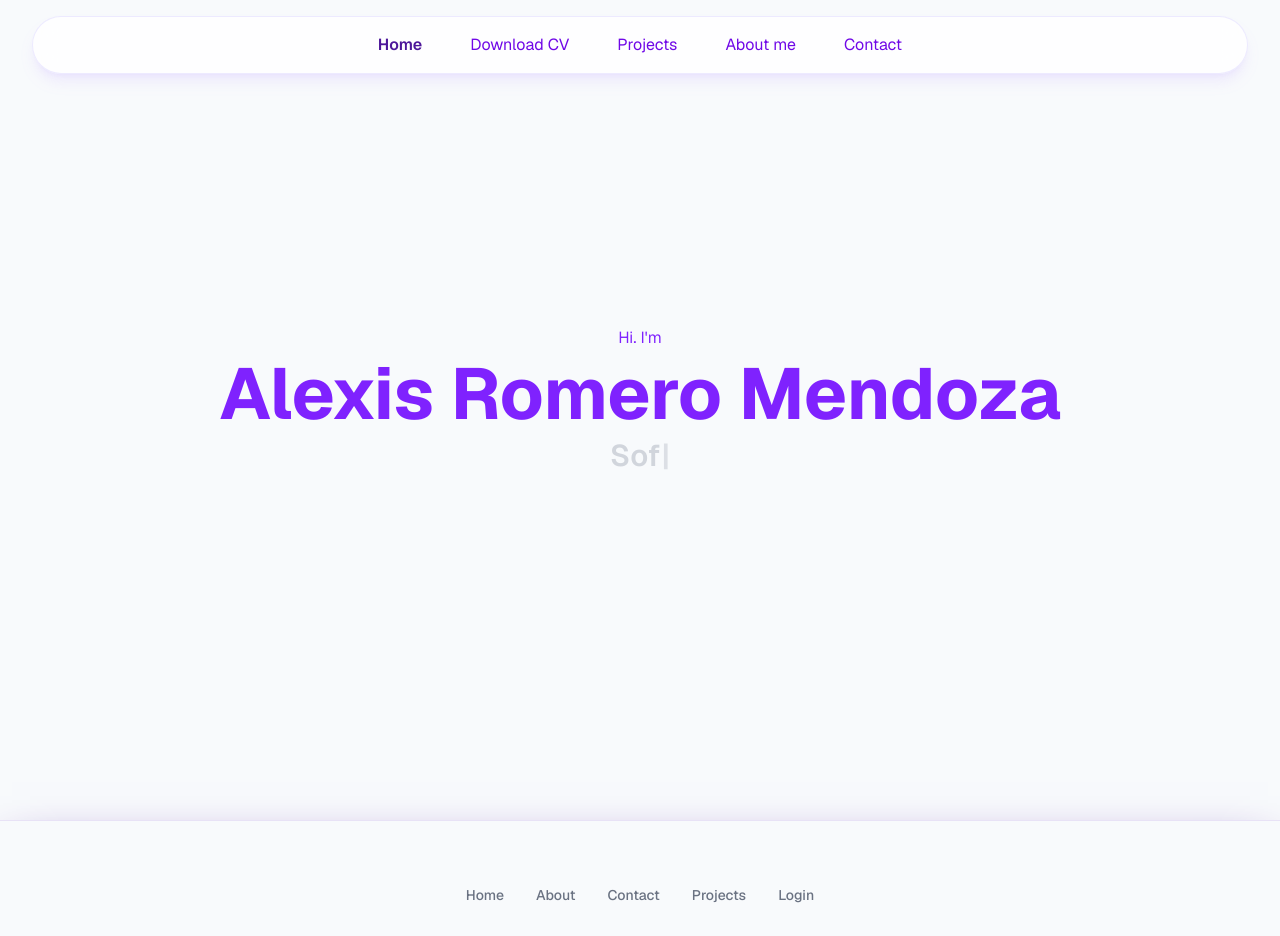
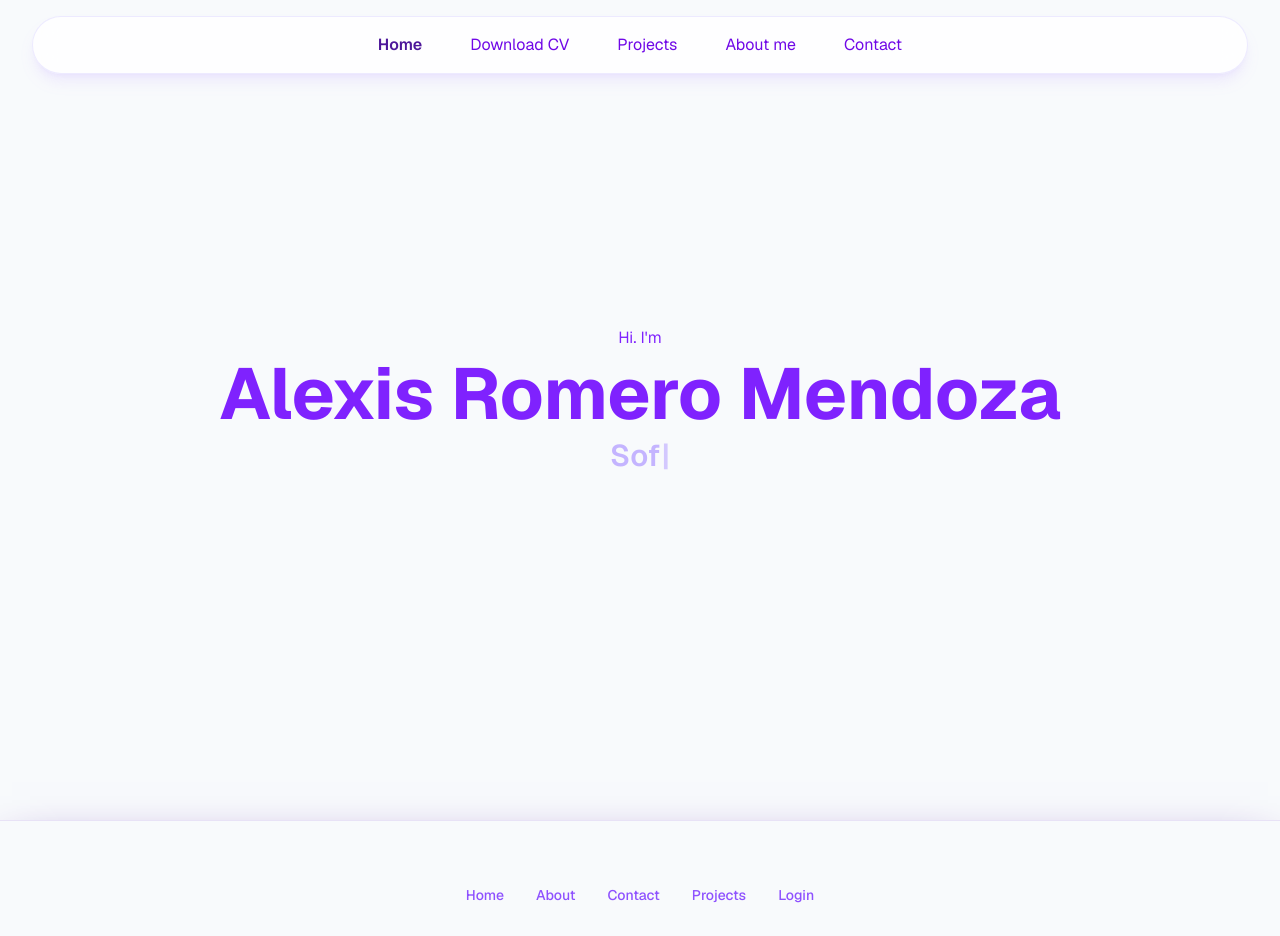
Before and after one commit to arm-code/minimalist-portfolio, a React (Vite) app: page / in a window 1280 px wide. Shown: the top 936 px of the page. Built offline with nearby package versions, Linux system fonts and the light colour scheme; no server answers.

Commit message:
styles: colors

```diff
--- a/src/components/Footer.tsx
+++ b/src/components/Footer.tsx
@@ -5,19 +5,19 @@ export default function Footer() {
 
     <footer className="flex flex-col items-center justify-around w-full py-16 text-sm text-violet-800/70 border-t border-violet-800/10 shadow-2xl shadow-violet-900">
       <div className="flex items-center gap-8">
-        <Link to="home-page" className="font-medium text-gray-500 hover:text-black transition-all">
+        <Link to="home-page" className="font-medium text-violet-500 hover:text-violet-600 transition-all">
           Home
         </Link>
-        <Link to="about-page" className="font-medium text-gray-500 hover:text-black transition-all">
+        <Link to="about-page" className="font-medium text-violet-500 hover:text-violet-600 transition-all">
           About
         </Link>
-        <Link to="contact-page" className="font-medium text-gray-500 hover:text-black transition-all">
+        <Link to="contact-page" className="font-medium text-violet-500 hover:text-violet-600 transition-all">
           Contact
         </Link>
-        <Link to="projects-page" className="font-medium text-gray-500 hover:text-black transition-all">
+        <Link to="projects-page" className="font-medium text-violet-500 hover:text-violet-600 transition-all">
           Projects
         </Link>
-        <Link to="login" className="font-medium text-gray-500 hover:text-black transition-all">
+        <Link to="login" className="font-medium text-violet-500 hover:text-violet-600 transition-all">
           Login
         </Link>
       </div>
--- a/src/pages/public/HomePage.tsx
+++ b/src/pages/public/HomePage.tsx
@@ -9,13 +9,14 @@ export const HomePage = () => {
           Alexis Romero Mendoza
         </h1>
 
-        <h2 className="text-3xl font-semibold text-gray-300">
+        <h2 className="text-3xl font-semibold text-violet-300">
           <Typewriter
             options={{
               strings: ['Software Engineer', 'Fullstack Developer'],
               autoStart: true,
               loop: true,
               deleteSpeed: 50,
+
             }}
           />
         </h2>
```
